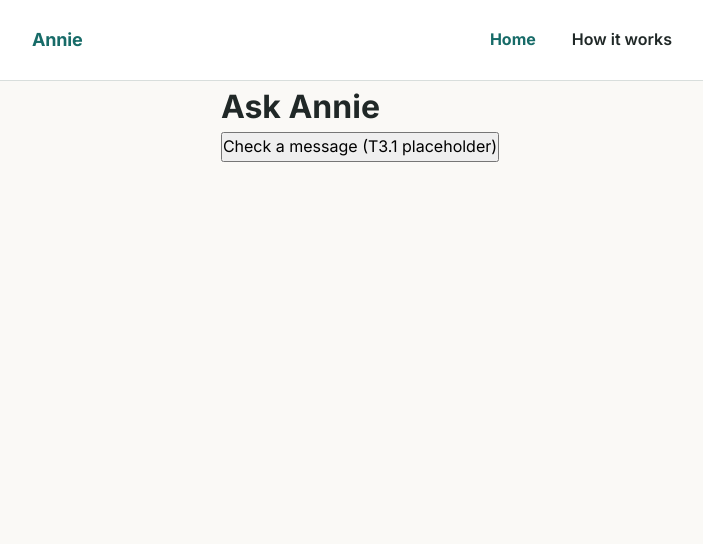
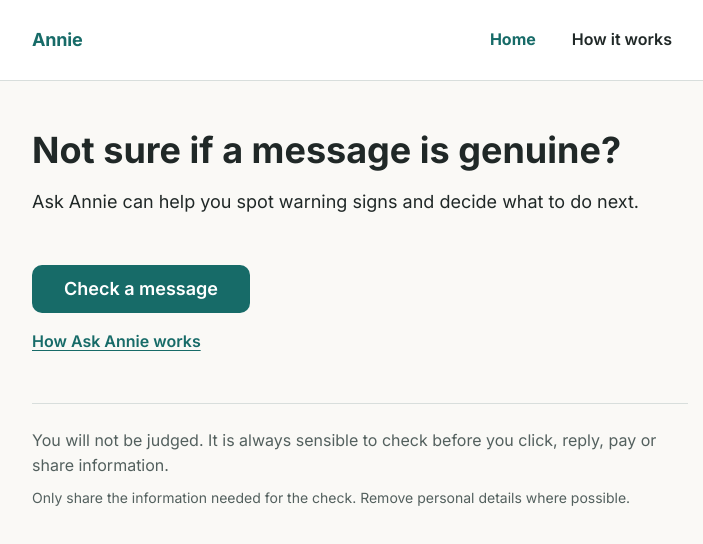
Before and after one commit to KylloAIConsulting/Ask-Annie, a React (Vite) app in the folder client/: page / in a window 1280 px wide. Shown: the top 544 px of the page, without its empty margins (280-983 px from the left). Built offline with nearby package versions, Linux system fonts and the light colour scheme.

Commit message:
feat(screen): add WelcomeScreen and how-it-works panel

```diff
--- a/client/src/App.tsx
+++ b/client/src/App.tsx
@@ -1,4 +1,4 @@
-import React, { useReducer } from 'react';
+import React, { useReducer, useState } from 'react';
 import {
   appReducer,
   initialAppState,
@@ -7,12 +7,14 @@ import {
 } from './state/appReducer';
 import Layout from './components/Layout/Layout';
 import Header from './components/Header/Header';
+import WelcomeScreen from './screens/WelcomeScreen/WelcomeScreen';
 
 // Re-export Screen so downstream modules can import from a single location.
 export type { Screen };
 
 const App: React.FC = () => {
   const [state, dispatch] = useReducer(appReducer, initialAppState);
+  const [welcomePanelOpen, setWelcomePanelOpen] = useState(false);
 
   const navigate = (screen: Screen): void => {
     dispatch({ type: 'NAVIGATE', screen });
@@ -29,14 +31,12 @@ const App: React.FC = () => {
   const renderScreen = (): React.ReactElement => {
     switch (state.currentScreen) {
       case 'welcome':
-        // TODO T3.1 — replace with <WelcomeScreen onNavigate={navigate} />
         return (
-          <div data-testid="screen-welcome">
-            <h1>Ask Annie</h1>
-            <button onClick={() => navigate('submit')}>
-              Check a message (T3.1 placeholder)
-            </button>
-          </div>
+          <WelcomeScreen
+            onNavigate={navigate}
+            panelOpen={welcomePanelOpen}
+            onTogglePanel={() => setWelcomePanelOpen((v) => !v)}
+          />
         );
 
       case 'submit':
@@ -88,10 +88,13 @@ const App: React.FC = () => {
         <Header
           currentScreen={state.currentScreen}
           onNavigate={navigate}
-          // TODO T3.1 — replace with a callback that opens the explanation
-          // panel on the Welcome screen. The onHowItWorks prop contract is
-          // stable; only this callback changes.
-          onHowItWorks={() => navigate('welcome')}
+          // Navigates to the welcome screen and opens the explanation panel.
+          // Both state updates are batched by React 18, so WelcomeScreen
+          // renders once with panelOpen=true.
+          onHowItWorks={() => {
+            navigate('welcome');
+            setWelcomePanelOpen(true);
+          }}
         />
       }
     >
--- /dev/null
+++ b/client/src/screens/WelcomeScreen/WelcomeScreen.module.css
@@ -0,0 +1,153 @@
+/* ── Screen shell ────────────────────────────────────────────────────────── */
+
+.screen {
+  display: flex;
+  flex-direction: column;
+  gap: var(--space-6);
+  padding-block: var(--space-6);
+}
+
+/* ── Intro block ─────────────────────────────────────────────────────────── */
+
+.intro {
+  display: flex;
+  flex-direction: column;
+  gap: var(--space-3);
+}
+
+.heading {
+  margin: 0;
+  font-family: var(--font-family);
+  font-size: var(--font-size-page-heading);
+  font-weight: var(--font-weight-bold);
+  color: var(--color-charcoal);
+  line-height: var(--line-height-heading);
+}
+
+.supporting {
+  margin: 0;
+  font-family: var(--font-family);
+  font-size: var(--font-size-body-large);
+  font-weight: var(--font-weight-regular);
+  color: var(--color-charcoal);
+  line-height: var(--line-height-body);
+}
+
+/* ── Actions ─────────────────────────────────────────────────────────────── */
+
+.actions {
+  display: flex;
+  flex-direction: column;
+  align-items: flex-start;
+  gap: var(--space-3);
+}
+
+/* Primary CTA */
+.primaryButton {
+  display: inline-flex;
+  align-items: center;
+  justify-content: center;
+  min-height: var(--button-height-min); /* 48 px — WCAG 2.5.5 */
+  padding-inline: var(--space-5);
+  background-color: var(--color-annie-teal);
+  color: var(--color-white);
+  border: none;
+  border-radius: var(--button-border-radius);
+  cursor: pointer;
+  font-family: var(--font-family);
+  font-size: var(--font-size-body-large);
+  font-weight: var(--font-weight-semibold);
+  line-height: 1;
+  white-space: nowrap;
+  transition: background-color 0.1s ease;
+}
+
+.primaryButton:hover {
+  background-color: var(--color-deep-teal);
+}
+
+.primaryButton:focus-visible {
+  outline: 3px solid var(--color-annie-teal);
+  outline-offset: 3px;
+}
+
+@media (prefers-reduced-motion: reduce) {
+  .primaryButton {
+    transition: none;
+  }
+}
+
+/* Secondary toggle */
+.secondaryButton {
+  display: inline-flex;
+  align-items: center;
+  gap: var(--space-1);
+  padding: 0;
+  background: none;
+  border: none;
+  cursor: pointer;
+  font-family: var(--font-family);
+  font-size: var(--font-size-body);
+  font-weight: var(--font-weight-semibold);
+  color: var(--color-annie-teal);
+  text-decoration: underline;
+  text-underline-offset: 3px;
+}
+
+.secondaryButton:focus-visible {
+  outline: 3px solid var(--color-annie-teal);
+  outline-offset: 2px;
+  border-radius: 2px;
+}
+
+/* ── Explanation panel ───────────────────────────────────────────────────── */
+
+.panel {
+  background-color: var(--color-warm-white);
+  border-left: 4px solid var(--color-annie-teal);
+  border-radius: 0 var(--card-border-radius) var(--card-border-radius) 0;
+  padding: var(--space-4);
+}
+
+.steps {
+  margin: 0;
+  padding-inline-start: var(--space-4);
+  display: flex;
+  flex-direction: column;
+  gap: var(--space-3);
+  list-style: decimal;
+}
+
+.steps li {
+  font-family: var(--font-family);
+  font-size: var(--font-size-body);
+  color: var(--color-charcoal);
+  line-height: var(--line-height-body);
+  padding-inline-start: var(--space-1);
+}
+
+/* ── Reassurance block ───────────────────────────────────────────────────── */
+
+.reassurance {
+  display: flex;
+  flex-direction: column;
+  gap: var(--space-2);
+  border-top: 1px solid var(--color-soft-grey);
+  padding-top: var(--space-4);
+}
+
+.reassuranceText {
+  margin: 0;
+  font-family: var(--font-family);
+  font-size: var(--font-size-body);
+  color: var(--color-slate);
+  line-height: var(--line-height-body);
+}
+
+.privacyText {
+  margin: 0;
+  font-family: var(--font-family);
+  font-size: var(--font-size-supporting);
+  color: var(--color-slate);
+  line-height: var(--line-height-body);
+}
--- /dev/null
+++ b/client/src/screens/WelcomeScreen/WelcomeScreen.tsx
@@ -0,0 +1,93 @@
+import React from 'react';
+import styles from './WelcomeScreen.module.css';
+import type { Screen } from '../../state/appReducer';
+
+type WelcomeScreenProps = {
+  onNavigate: (screen: Screen) => void;
+  /** Whether the "How Ask Annie works" explanation panel is currently open. */
+  panelOpen: boolean;
+  /** Called when the user toggles the explanation panel button. */
+  onTogglePanel: () => void;
+};
+
+const PANEL_ID = 'how-it-works-panel';
+
+/**
+ * Welcome screen — the entry point of the Ask Annie user journey.
+ *
+ * Panel state is lifted to App so the Header's "How it works" control can
+ * open it directly. WelcomeScreen is a controlled component for the panel.
+ */
+const WelcomeScreen: React.FC<WelcomeScreenProps> = ({
+  onNavigate,
+  panelOpen,
+  onTogglePanel,
+}) => {
+  return (
+    <section
+      className={styles.screen}
+      data-testid="screen-welcome"
+      aria-label="Welcome"
+    >
+      <div className={styles.intro}>
+        <h1 className={styles.heading}>
+          Not sure if a message is genuine?
+        </h1>
+        <p className={styles.supporting}>
+          Ask Annie can help you spot warning signs and decide what to do next.
+        </p>
+      </div>
+
+      <div className={styles.actions}>
+        <button
+          type="button"
+          className={styles.primaryButton}
+          onClick={() => onNavigate('submit')}
+        >
+          Check a message
+        </button>
+
+        <button
+          type="button"
+          className={styles.secondaryButton}
+          aria-expanded={panelOpen}
+          aria-controls={PANEL_ID}
+          onClick={onTogglePanel}
+        >
+          How Ask Annie works
+        </button>
+      </div>
+
+      {/*
+       * The panel is always in the DOM so aria-controls always references a
+       * real element. The hidden attribute removes it from tab order and from
+       * the accessibility tree when closed, satisfying the requirement that
+       * no hidden focusable content remains when the panel is closed.
+       */}
+      <div
+        id={PANEL_ID}
+        className={styles.panel}
+        hidden={!panelOpen}
+      >
+        <ol className={styles.steps}>
+          <li>Share the message</li>
+          <li>Annie checks for warning signs</li>
+          <li>Get clear advice on what to do next.</li>
+        </ol>
+      </div>
+
+      <div className={styles.reassurance}>
+        <p className={styles.reassuranceText}>
+          You will not be judged. It is always sensible to check before you
+          click, reply, pay or share information.
+        </p>
+        <p className={styles.privacyText}>
+          Only share the information needed for the check. Remove personal
+          details where possible.
+        </p>
+      </div>
+    </section>
+  );
+};
+
+export default WelcomeScreen;
```
Also changed, not shown: 1 other file (tests, documents, lock files or other folders).
